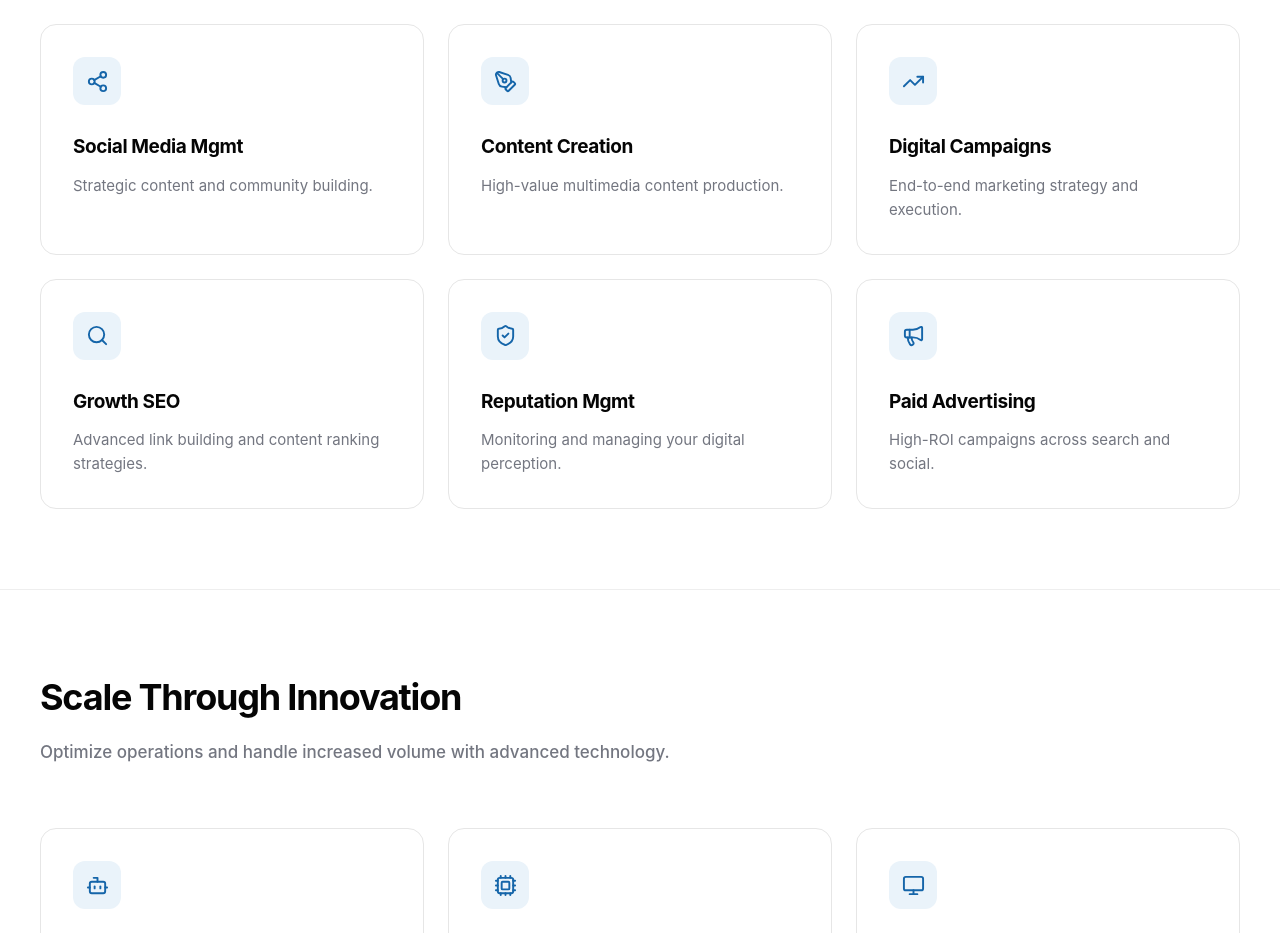
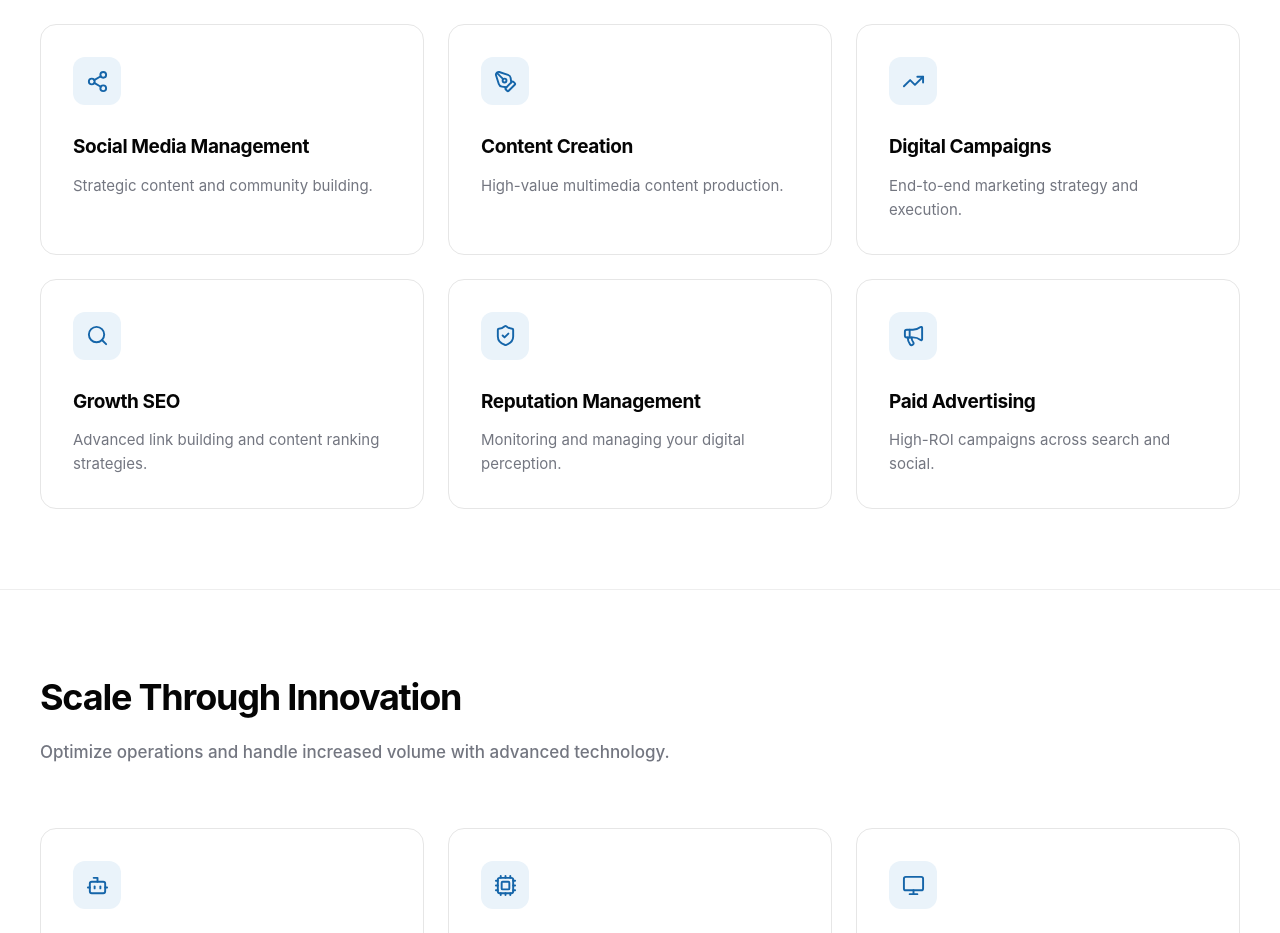
Before and after one commit to MizMelly/kta-consultation, a React (Vite) app: page /services in a window 1280 px wide. Shown: the part 1620-2553 px from the top of the page. Built offline with nearby package versions, Linux system fonts and the light colour scheme; no server answers.

Commit message:
final correction

```diff
--- a/src/components/ContactPage/ContactInfo.tsx
+++ b/src/components/ContactPage/ContactInfo.tsx
@@ -5,7 +5,7 @@ const contactItems = [
   {
     icon: Mail,
     title: "Email",
-    value: "info@konfirmtechafrica.com",
+    value: "contact@konfirmtechafrica.com",
   },
   {
     icon: Phone,
@@ -16,6 +16,7 @@ const contactItems = [
     icon: MessageCircle,
     title: "WhatsApp",
     value: "Chat with us instantly",
+    link: "https://wa.me/2349168623219",
   },
 ];
 
--- a/src/components/ServicesPage/PresenceServices.tsx
+++ b/src/components/ServicesPage/PresenceServices.tsx
@@ -12,7 +12,7 @@ import ServiceCard from "./ServiceCard";
 const services = [
   {
     icon: Share2,
-    title: "Social Media Mgmt",
+    title: "Social Media Management",
     description: "Strategic content and community building.",
   },
   {
@@ -32,7 +32,7 @@ const services = [
   },
   {
     icon: ShieldCheck,
-    title: "Reputation Mgmt",
+    title: "Reputation Management",
     description: "Monitoring and managing your digital perception.",
   },
   {
```
